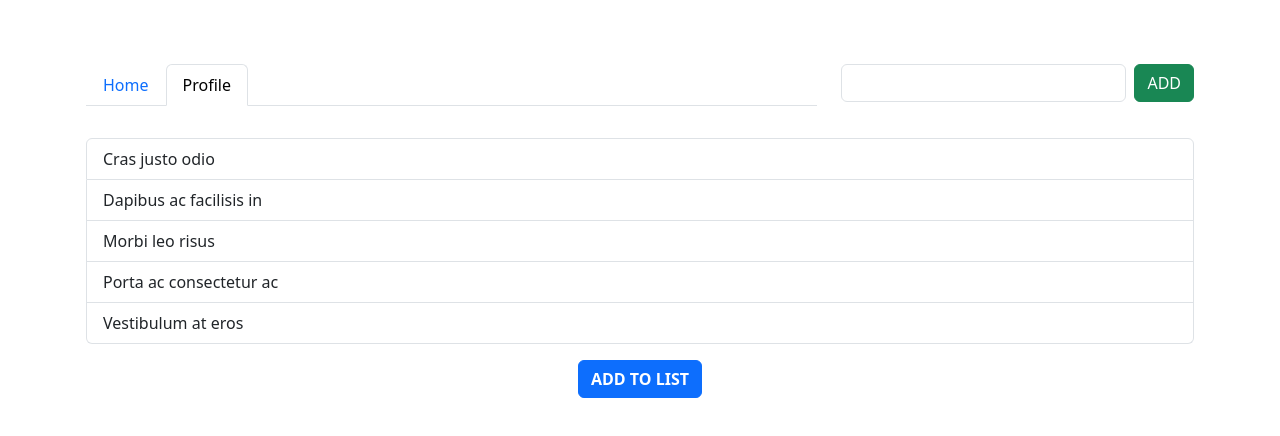
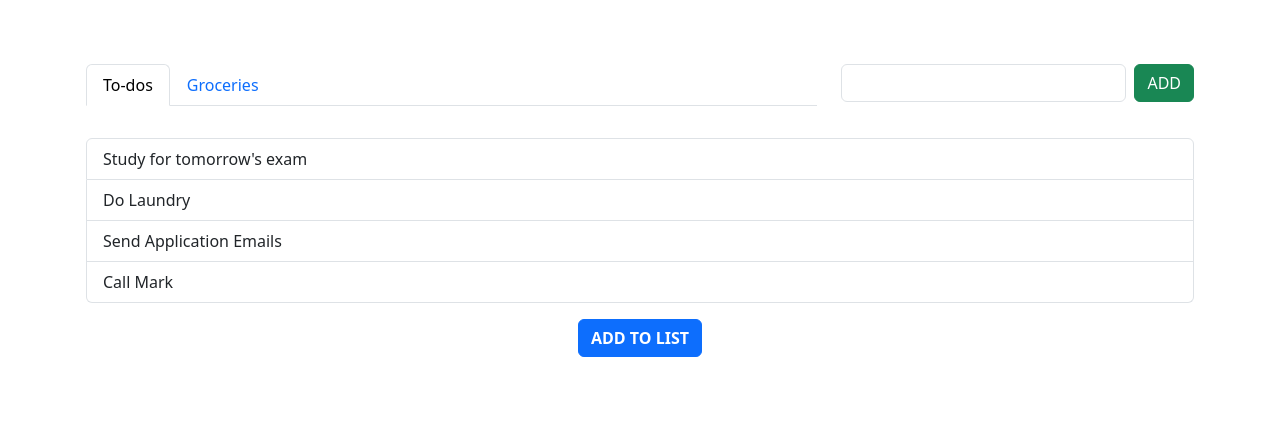
Before and after one commit to maryammoshtoofar/react-lists, a React (Create React App) app: page / in a window 1280 px wide. Shown: the top 436 px of the page. Built offline with nearby package versions, Linux system fonts and the light colour scheme.

Commit message:
add item component

```diff
--- a/src/components/item/index.js
+++ b/src/components/item/index.js
@@ -1,5 +1,6 @@
-const Item = () => {
-  return <div>Item</div>;
+import ListGroup from "react-bootstrap/ListGroup";
+const Item = ({ item }) => {
+  return <ListGroup.Item key={item.id}>{item.title}</ListGroup.Item>;
 };
 
 export default Item;
--- a/src/components/items/index.js
+++ b/src/components/items/index.js
@@ -2,25 +2,31 @@ import { useState } from "react";
 import Button from "react-bootstrap/Button";
 import ListGroup from "react-bootstrap/ListGroup";
 import AddFormModal from "../addFormModal";
+import Item from "../item";
 
-const Items = () => {
+const Items = ({ selectedList, addToData, active }) => {
   const [show, setShow] = useState(false);
-
   const handleClose = () => setShow(false);
   const handleShow = () => setShow(true);
+  // const handleAddToList = (item, active) => {
+  //   addToData(item, active);
+  // };
   return (
     <>
       <ListGroup className="my-3">
-        <ListGroup.Item>Cras justo odio</ListGroup.Item>
-        <ListGroup.Item>Dapibus ac facilisis in</ListGroup.Item>
-        <ListGroup.Item>Morbi leo risus</ListGroup.Item>
-        <ListGroup.Item>Porta ac consectetur ac</ListGroup.Item>
-        <ListGroup.Item>Vestibulum at eros</ListGroup.Item>
+        {selectedList.map((item) => (
+          <Item item={item} />
+        ))}
       </ListGroup>
       <Button variant="primary" className="m-auto fw-bold" onClick={handleShow}>
         ADD TO LIST
       </Button>
-      <AddFormModal show={show} handleClose={handleClose} />
+      <AddFormModal
+        active={active}
+        show={show}
+        handleClose={handleClose}
+        addToData={addToData}
+      />
     </>
   );
 };
--- a/src/components/tabs/index.js
+++ b/src/components/tabs/index.js
@@ -1,17 +1,12 @@
 import Tab from "react-bootstrap/Tab";
 import Tabs from "react-bootstrap/Tabs";
 
-const TabsContaier = () => {
+const TabsContaier = ({ allData, active, handleActiveList }) => {
   return (
-    <Tabs
-      defaultActiveKey="profile"
-      id="uncontrolled-tab-example"
-      className="mb-3"
-    >
-      <Tab eventKey="home" title="Home">
-      </Tab>
-      <Tab eventKey="profile" title="Profile">
-      </Tab>
+    <Tabs activeKey={active} onSelect={handleActiveList} className="mb-3">
+      {allData.map((list) => (
+        <Tab key={list.id} eventKey={list.id} title={list.value}></Tab>
+      ))}
     </Tabs>
   );
 };
```
